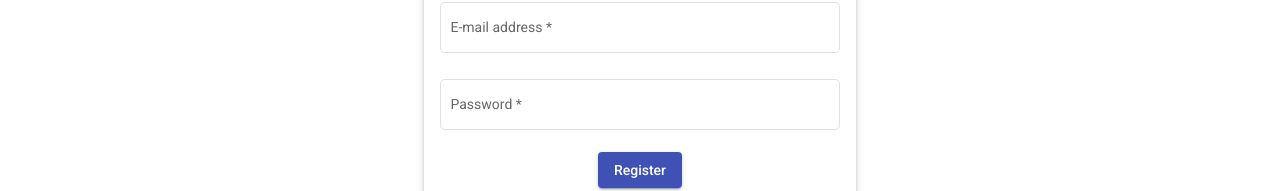
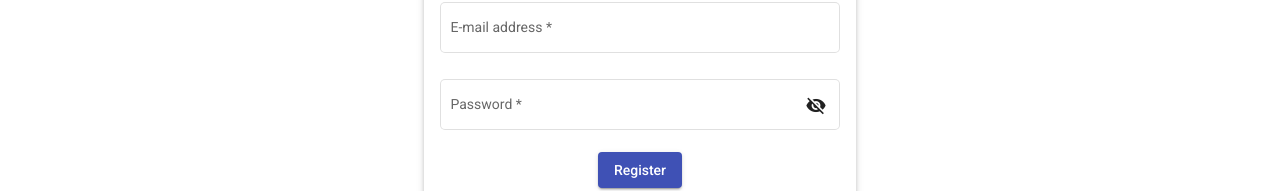
Before and after one commit to angyanmark/MVLPT, an Angular app in the folder ImageStore.Frontend/: page /register in a window 1280 px wide. Shown: the part 235-426 px from the top of the page. Built offline with nearby package versions, Linux system fonts and the light colour scheme.

Commit message:
fix scuffed pw fields

```diff
--- a/ImageStore.Frontend/src/app/login/login.component.html
+++ b/ImageStore.Frontend/src/app/login/login.component.html
@@ -10,16 +10,15 @@
       </mat-form-field>
       <mat-form-field appearance="outline">
         <mat-label>Password</mat-label>
-        <mat-pass-toggle-visibility
-          #toggle
-          matSuffix
-        ></mat-pass-toggle-visibility>
         <input
           matInput
-          [type]="toggle.type"
+          [type]="hidePassword ? 'password' : 'text'"
           formControlName="password"
           required
         />
+        <mat-icon matSuffix (click)="hidePassword = !hidePassword">{{
+          hidePassword ? "visibility_off" : "visibility"
+        }}</mat-icon>
         <mat-error>Password must be filled</mat-error>
       </mat-form-field>
       <button mat-raised-button color="primary">Login</button>
--- a/ImageStore.Frontend/src/app/login/login.component.ts
+++ b/ImageStore.Frontend/src/app/login/login.component.ts
@@ -13,6 +13,7 @@ import { SnackbarService } from 'src/app/core/snackbar/snackbar.service';
 export class LoginComponent implements OnInit {
   form: FormGroup;
   loginInvalid: boolean;
+  hidePassword: boolean;
 
   constructor(
     private fb: FormBuilder,
@@ -23,6 +24,7 @@ export class LoginComponent implements OnInit {
 
   ngOnInit(): void {
     this.loginInvalid = false;
+    this.hidePassword = true;
 
     this.form = this.fb.group({
       username: ['', Validators.required],
@@ -39,7 +41,6 @@ export class LoginComponent implements OnInit {
           .pipe(
             finalize(() => {
               this.form.markAsPristine();
-              // this.isLoading = false;
             })
           )
           .subscribe(
@@ -54,7 +55,6 @@ export class LoginComponent implements OnInit {
       } catch (err) {
         this.loginInvalid = true;
       }
-    } else {
     }
   }
 }
--- a/ImageStore.Frontend/src/app/register/register.component.html
+++ b/ImageStore.Frontend/src/app/register/register.component.html
@@ -24,16 +24,15 @@
       </mat-form-field>
       <mat-form-field appearance="outline">
         <mat-label>Password</mat-label>
-        <mat-pass-toggle-visibility
-          #toggle
-          matSuffix
-        ></mat-pass-toggle-visibility>
         <input
           matInput
-          [type]="toggle.type"
+          [type]="hidePassword ? 'password' : 'text'"
           formControlName="password"
           required
         />
+        <mat-icon matSuffix (click)="hidePassword = !hidePassword">{{
+          hidePassword ? "visibility_off" : "visibility"
+        }}</mat-icon>
         <mat-error *ngIf="form.get('password').hasError('required')">
           Password must be filled
         </mat-error>
--- a/ImageStore.Frontend/src/app/register/register.component.ts
+++ b/ImageStore.Frontend/src/app/register/register.component.ts
@@ -11,8 +11,7 @@ import { RegisterDto } from 'src/app/api/app.generated';
 })
 export class RegisterComponent implements OnInit {
   form: FormGroup;
-  loginInvalid: boolean;
-  formSubmitAttempt: boolean;
+  hidePassword: boolean;
 
   constructor(
     private fb: FormBuilder,
@@ -20,7 +19,7 @@ export class RegisterComponent implements OnInit {
   ) {}
 
   ngOnInit(): void {
-    this.loginInvalid = false;
+    this.hidePassword = true;
 
     this.form = this.fb.group({
       username: [
@@ -33,11 +32,6 @@ export class RegisterComponent implements OnInit {
   }
 
   onSubmit(): void {
-    this.loginInvalid = false;
-    this.formSubmitAttempt = false;
-
-    console.log(this.form);
-
     if (this.form.valid) {
       try {
         this.authenticationService
@@ -52,11 +46,7 @@ export class RegisterComponent implements OnInit {
             })
           )
           .subscribe();
-      } catch (err) {
-        this.loginInvalid = true;
-      }
-    } else {
-      this.formSubmitAttempt = true;
+      } catch (err) {}
     }
   }
 }
```
